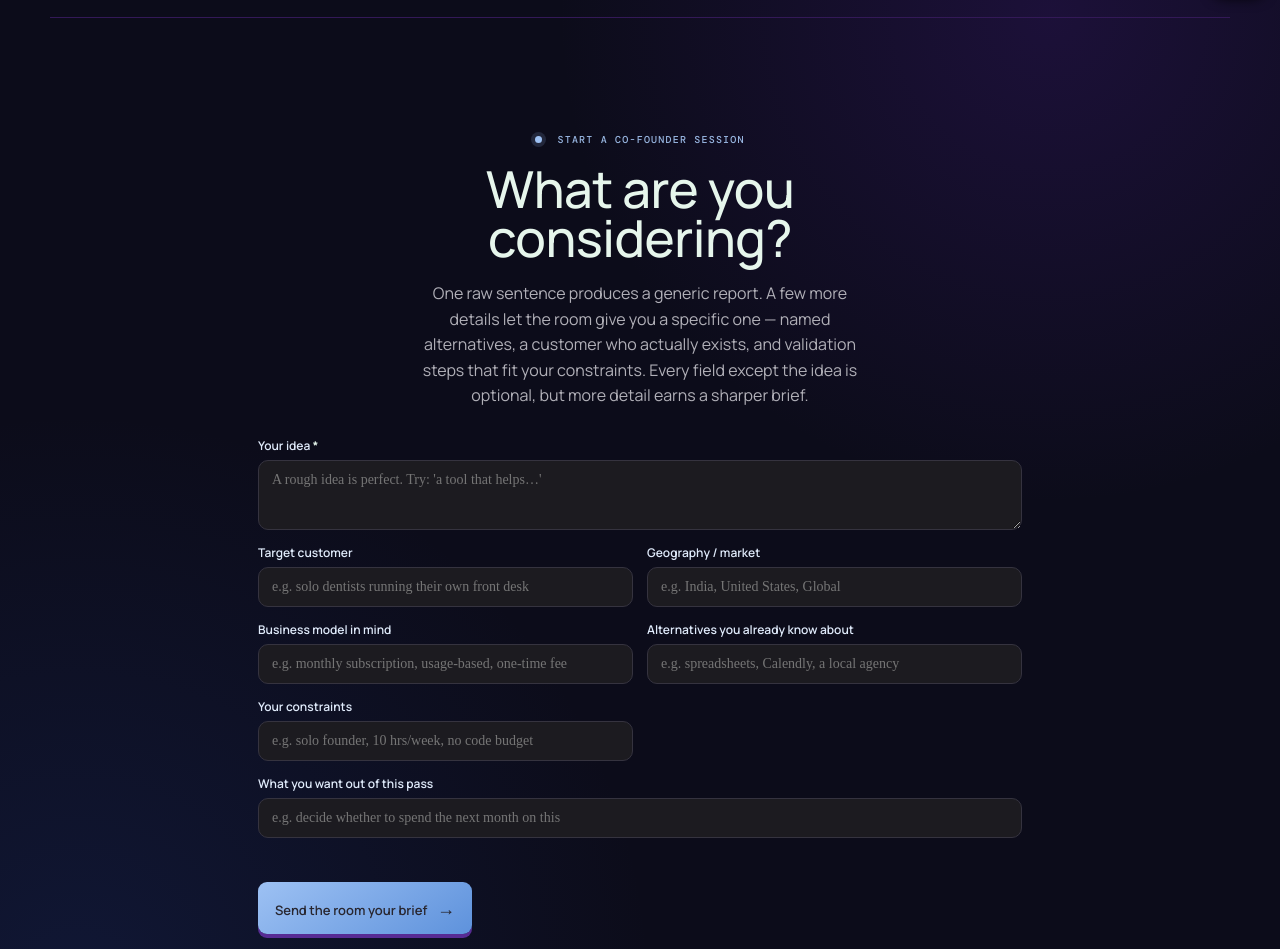
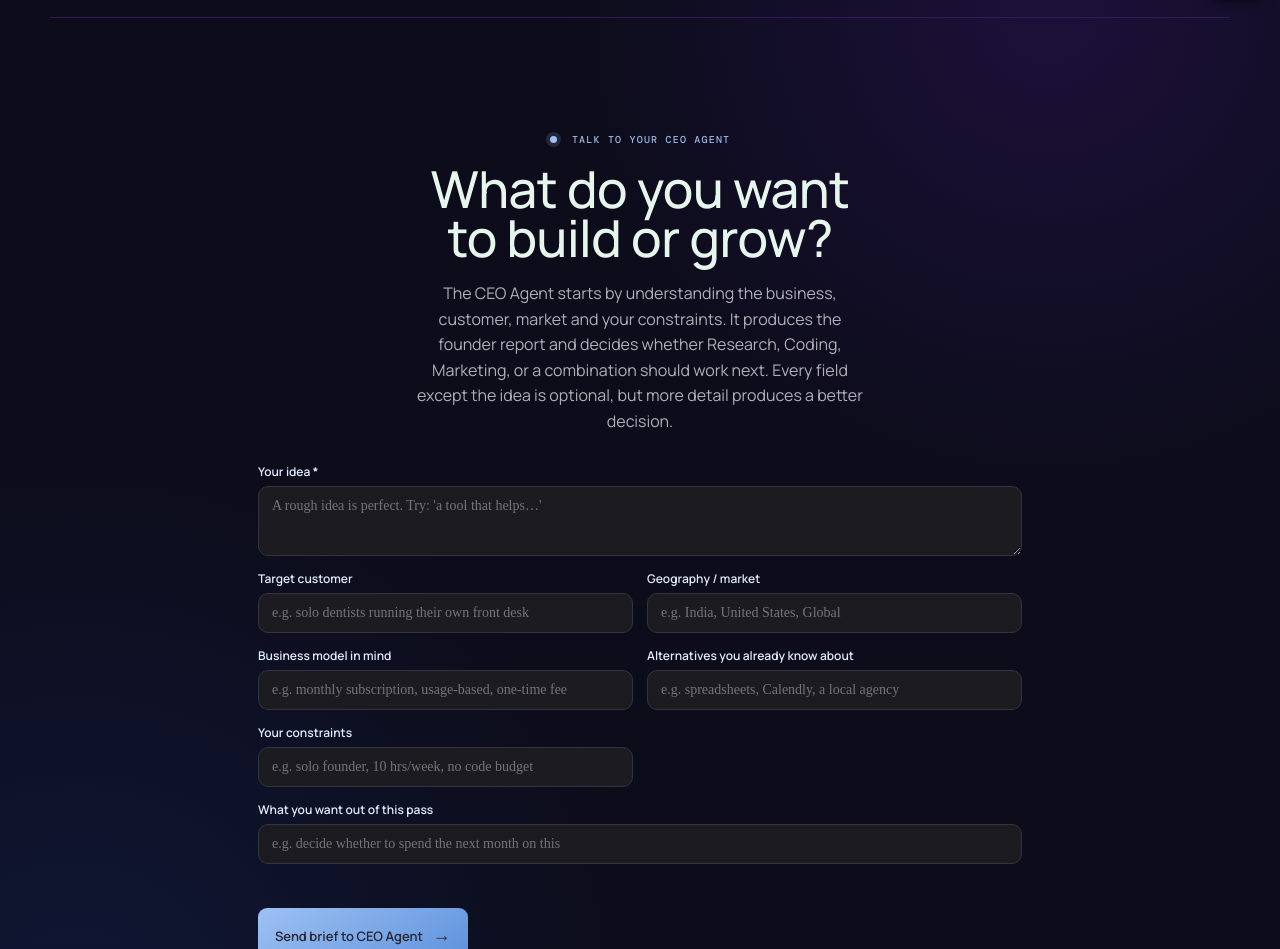
Before and after one commit to swayamsingh005/AI-cofounder, a Next.js app: page /new in a window 1280 px wide. Shown: the part 60-1009 px from the top of the page. Built offline with nearby package versions, Linux system fonts and the light colour scheme; a web font is replaced by a local one.

Commit message:
Make CEO agent own founder intake

```diff
--- a/app/new/page.tsx
+++ b/app/new/page.tsx
@@ -30,9 +30,9 @@ function IntakeForm() {
   return <main className="app-shell">
     <header className="app-nav"><Link className="brand" href="/"><img src="/logo-mark.png" alt="" className="brand-mark" /> AI Co-Founder</Link><div><Link href="/reports">My reports</Link><Link href="/settings">Settings</Link></div></header>
     <section className="new-page intake-page">
-      <div className="eyebrow"><span></span> START A CO-FOUNDER SESSION</div>
-      <h1>What are you<br />considering?</h1>
-      <p>One raw sentence produces a generic report. A few more details let the room give you a specific one — named alternatives, a customer who actually exists, and validation steps that fit your constraints. Every field except the idea is optional, but more detail earns a sharper brief.</p>
+      <div className="eyebrow"><span></span> TALK TO YOUR CEO AGENT</div>
+      <h1>What do you want<br />to build or grow?</h1>
+      <p>The CEO Agent starts by understanding the business, customer, market and your constraints. It produces the founder report and decides whether Research, Coding, Marketing, or a combination should work next. Every field except the idea is optional, but more detail produces a better decision.</p>
       <form onSubmit={submit} className="intake-form">
         <label className="intake-field wide"><span>Your idea <b>*</b></span><textarea value={idea} onChange={e => { setIdea(e.target.value); setError(""); }} placeholder="A rough idea is perfect. Try: 'a tool that helps…'" required /></label>
         <label className="intake-field"><span>Target customer</span><input value={customer} onChange={e => setCustomer(e.target.value)} placeholder="e.g. solo dentists running their own front desk" /></label>
@@ -42,7 +42,7 @@ function IntakeForm() {
         <label className="intake-field"><span>Your constraints</span><input value={constraints} onChange={e => setConstraints(e.target.value)} placeholder="e.g. solo founder, 10 hrs/week, no code budget" /></label>
         <label className="intake-field wide"><span>What you want out of this pass</span><input value={outcome} onChange={e => setOutcome(e.target.value)} placeholder="e.g. decide whether to spend the next month on this" /></label>
         {error && <p className="idea-warning">{error}</p>}
-        <button type="submit" className="large-start">Send the room your brief <b>→</b></button>
+        <button type="submit" className="large-start">Send brief to CEO Agent <b>→</b></button>
       </form>
       <small>Tip: the more specific the customer and geography, the more specific the verdict.</small>
     </section>
```
Also changed, not shown: app/workspace/page.tsx (+6 -5 lines).
